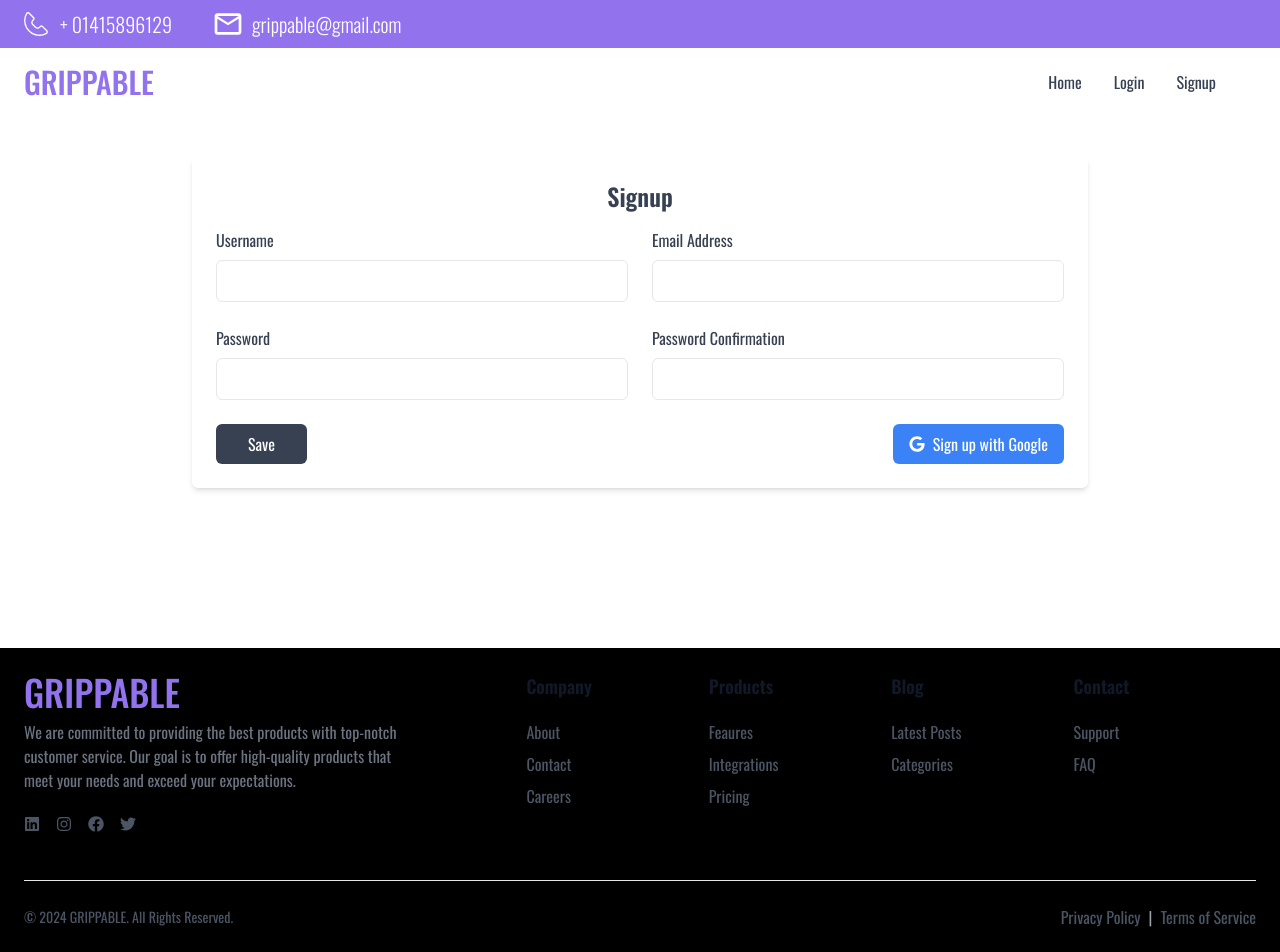
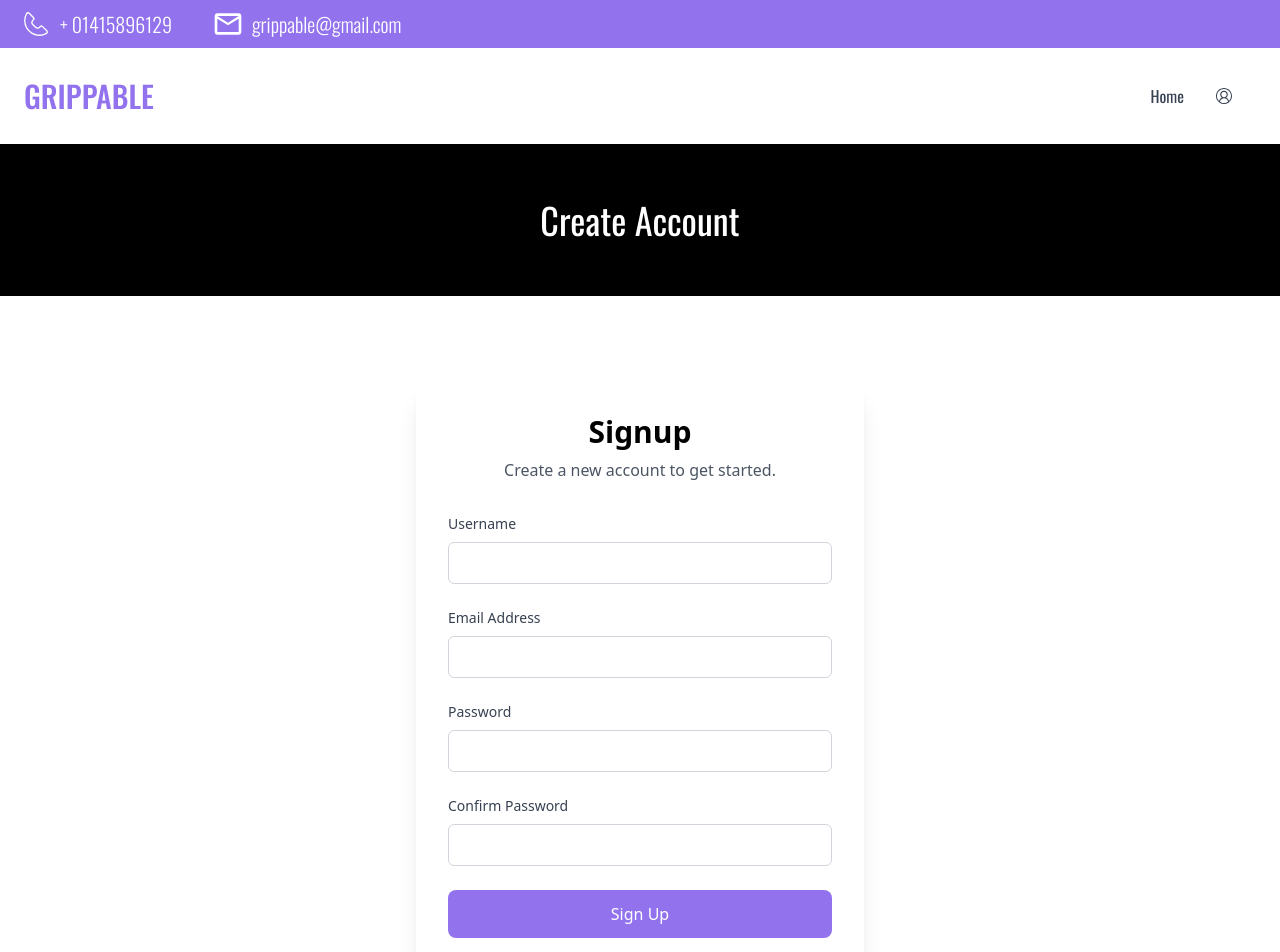
Before and after one commit to AyonJR/Assignment10-JobTask, a React (Vite) app: page /signup in a window 1280 px wide. Shown: the top 952 px of the page. Built offline with nearby package versions, Linux system fonts and the light colour scheme; no server answers; a web font is replaced by a local one.

Commit message:
added the singup styles

```diff
--- a/src/Authentication/Login.jsx
+++ b/src/Authentication/Login.jsx
@@ -1,5 +1,5 @@
 import React, { useContext } from "react";
-import { useNavigate } from "react-router-dom";
+import { Link, useNavigate } from "react-router-dom";
 import { FaGoogle } from "react-icons/fa";
 import { AuthContext } from "../AuthProvider/AuthProvider";
 
@@ -33,15 +33,29 @@ export default function Login() {
   };
 
   return (
-        <div className="flex items-center justify-center min-h-screen bg-gray-100">
+    <div>
+      <div className="bg-black">
+        <h1 className="text-2xl sm:text-3xl lg:text-4xl p-6 lg:p-14 font-normal text-center mb-6 lg:mb-10 text-white custom-font">
+          Account
+        </h1>
+      </div>
+      {/* login card */}
+      <div className="flex items-center justify-center min-h-screen ">
         <section className="w-full max-w-md p-8 mx-auto bg-white rounded-lg shadow-xl">
           <div className="text-center mb-8">
             <h2 className="text-3xl font-bold text-black">Login</h2>
-                    <p className="mt-2 text-gray-600">Welcome back! Please enter your details.</p>
+            <p className="mt-2 text-gray-600">
+              Welcome back! Please enter your details.
+            </p>
           </div>
           <form onSubmit={handleLogin}>
             <div className="mb-6">
-                        <label className="block text-sm font-medium text-gray-700" htmlFor="emailAddress">Email Address</label>
+              <label
+                className="block text-sm font-medium text-gray-700"
+                htmlFor="emailAddress"
+              >
+                Email Address
+              </label>
               <input
                 id="emailAddress"
                 type="email"
@@ -50,7 +64,12 @@ export default function Login() {
               />
             </div>
             <div className="mb-6">
-                        <label className="block text-sm font-medium text-gray-700" htmlFor="password">Password</label>
+              <label
+                className="block text-sm font-medium text-gray-700"
+                htmlFor="password"
+              >
+                Password
+              </label>
               <input
                 id="password"
                 type="password"
@@ -76,7 +95,11 @@ export default function Login() {
               <FaGoogle className="mr-2" /> Sign in with Google
             </button>
           </div>
+          <div className="flex justify-center mt-6">
+            <p>Don't have an account?<span className="text-customPurple font-bold underline"><Link to={'/signup'}>Sign Up</Link></span> </p>
+          </div>
         </section>
+      </div>
     </div>
   );
 }
--- a/src/Authentication/Signup.jsx
+++ b/src/Authentication/Signup.jsx
@@ -1,6 +1,6 @@
 import { useContext } from "react";
+import { Link, useNavigate } from "react-router-dom";
 import { FaGoogle } from "react-icons/fa";
-import { useNavigate } from "react-router-dom";
 import { AuthContext } from "../AuthProvider/AuthProvider";
 
 const Signup = () => {
@@ -38,18 +38,25 @@ const Signup = () => {
   };
 
   return (
-        <div className="mt-10 custom-font">
-            <section className="max-w-4xl p-6 mx-auto bg-white rounded-md shadow-md dark:bg-gray-800">
-                <div className="flex justify-center">
-                    <h2 className="text-2xl font-semibold text-gray-700 capitalize dark:text-white">
-                        Signup
-                    </h2>
+    <div>
+      <div className="bg-black">
+        <h1 className="text-2xl sm:text-3xl lg:text-4xl p-6 lg:p-14 font-normal text-center mb-6 lg:mb-10 text-white custom-font">
+          Create Account
+        </h1>
+      </div>
+      {/* Signup card */}
+      <div className="flex items-center justify-center min-h-screen ">
+        <section className="w-full max-w-md p-8 mx-auto bg-white rounded-lg shadow-xl">
+          <div className="text-center mb-8">
+            <h2 className="text-3xl font-bold text-black">Signup</h2>
+            <p className="mt-2 text-gray-600">
+              Create a new account to get started.
+            </p>
           </div>
           <form onSubmit={handleSignup}>
-                    <div className="grid grid-cols-1 gap-6 mt-4 sm:grid-cols-2">
-                        <div>
+            <div className="mb-6">
               <label
-                                className="text-gray-700 dark:text-gray-200"
+                className="block text-sm font-medium text-gray-700"
                 htmlFor="username"
               >
                 Username
@@ -58,13 +65,12 @@ const Signup = () => {
                 id="username"
                 name="username"
                 type="text"
-                                className="block w-full px-4 py-2 mt-2 text-gray-700 bg-white border border-gray-200 rounded-md dark:bg-gray-800 dark:text-gray-300 dark:border-gray-600 focus:border-blue-400 focus:ring-blue-300 focus:ring-opacity-40 dark:focus:border-blue-300 focus:outline-none focus:ring"
+                className="block w-full px-4 py-2 mt-2 text-black bg-white border border-gray-300 rounded-md focus:border-customPurple focus:ring-customPurple focus:ring-opacity-40 focus:outline-none focus:ring"
               />
             </div>
-
-                        <div>
+            <div className="mb-6">
               <label
-                                className="text-gray-700 dark:text-gray-200"
+                className="block text-sm font-medium text-gray-700"
                 htmlFor="emailAddress"
               >
                 Email Address
@@ -73,13 +79,12 @@ const Signup = () => {
                 id="emailAddress"
                 name="email"
                 type="email"
-                                className="block w-full px-4 py-2 mt-2 text-gray-700 bg-white border border-gray-200 rounded-md dark:bg-gray-800 dark:text-gray-300 dark:border-gray-600 focus:border-blue-400 focus:ring-blue-300 focus:ring-opacity-40 dark:focus:border-blue-300 focus:outline-none focus:ring"
+                className="block w-full px-4 py-2 mt-2 text-black bg-white border border-gray-300 rounded-md focus:border-customPurple focus:ring-customPurple focus:ring-opacity-40 focus:outline-none focus:ring"
               />
             </div>
-
-                        <div>
+            <div className="mb-6">
               <label
-                                className="text-gray-700 dark:text-gray-200"
+                className="block text-sm font-medium text-gray-700"
                 htmlFor="password"
               >
                 Password
@@ -88,44 +93,51 @@ const Signup = () => {
                 id="password"
                 name="password"
                 type="password"
-                                className="block w-full px-4 py-2 mt-2 text-gray-700 bg-white border border-gray-200 rounded-md dark:bg-gray-800 dark:text-gray-300 dark:border-gray-600 focus:border-blue-400 focus:ring-blue-300 focus:ring-opacity-40 dark:focus:border-blue-300 focus:outline-none focus:ring"
+                className="block w-full px-4 py-2 mt-2 text-black bg-white border border-gray-300 rounded-md focus:border-customPurple focus:ring-customPurple focus:ring-opacity-40 focus:outline-none focus:ring"
               />
             </div>
-
-                        <div>
+            <div className="mb-6">
               <label
-                                className="text-gray-700 dark:text-gray-200"
+                className="block text-sm font-medium text-gray-700"
                 htmlFor="passwordConfirmation"
               >
-                                Password Confirmation
+                Confirm Password
               </label>
               <input
                 id="passwordConfirmation"
                 name="confirmpassword"
                 type="password"
-                                className="block w-full px-4 py-2 mt-2 text-gray-700 bg-white border border-gray-200 rounded-md dark:bg-gray-800 dark:text-gray-300 dark:border-gray-600 focus:border-blue-400 focus:ring-blue-300 focus:ring-opacity-40 dark:focus:border-blue-300 focus:outline-none focus:ring"
+                className="block w-full px-4 py-2 mt-2 text-black bg-white border border-gray-300 rounded-md focus:border-customPurple focus:ring-customPurple focus:ring-opacity-40 focus:outline-none focus:ring"
               />
             </div>
-                    </div>
-
-                    <div className="flex justify-between items-center mt-6">
+            <div className="flex items-center justify-between">
               <button
                 type="submit"
-                            className="px-8 py-2.5 leading-5 text-white transition-colors duration-300 transform bg-gray-700 rounded-md hover:bg-gray-600 focus:outline-none focus:bg-gray-600"
+                className="w-full px-6 py-3 text-white bg-customPurple rounded-lg hover:bg-indigo-700 focus:outline-none"
               >
-                            Save
-                        </button>
-                        <button
-                            type="button"
-                            onClick={handleGoogleSignup}
-                            className="flex items-center px-4 py-2.5 leading-5 text-white transition-colors duration-300 transform bg-blue-500 rounded-md hover:bg-blue-600 focus:outline-none focus:bg-blue-600"
-                        >
-                            <FaGoogle className="mr-2" />
-                            Sign up with Google
+                Sign Up
               </button>
             </div>
           </form>
+
+          <div className="flex justify-center mt-6">
+            <button
+              onClick={handleGoogleSignup}
+              className="flex items-center px-6 py-3 bg-black text-white rounded-lg hover:bg-gray-800 focus:outline-none"
+            >
+              <FaGoogle className="mr-2" /> Sign up with Google
+            </button>
+          </div>
+          <div className="flex justify-center mt-6">
+            <p>
+              Already have an account?
+              <span className="text-customPurple font-bold underline">
+                <Link to={"/login"}>Login</Link>
+              </span>
+            </p>
+          </div>
         </section>
+      </div>
     </div>
   );
 };
--- a/src/Navbar/Navbar.jsx
+++ b/src/Navbar/Navbar.jsx
@@ -3,6 +3,8 @@ import { Link } from "react-router-dom";
 import { AuthContext } from "../AuthProvider/AuthProvider";
 import { CiPhone } from "react-icons/ci";
 import { MdOutlineMail } from "react-icons/md";
+import { VscAccount } from "react-icons/vsc";
+
 
 
 export default function Navbar() {
@@ -96,7 +98,7 @@ export default function Navbar() {
                 : "opacity-0 -translate-x-full"
             }`}
           >
-            <div className="flex flex-col md:flex-row md:mx-6">
+            <div className="flex gap-4 items-center flex-col md:flex-row md:mx-6">
               <Link to={"/"}>
                 <a className="my-2 text-gray-700 transition-colors duration-300 transform dark:text-gray-700 hover:text-blue-500 dark:hover:text-blue-400 md:mx-4 md:my-0">
                   Home
@@ -114,14 +116,10 @@ export default function Navbar() {
                 </>
               ) : (
                 <>
+
                   <Link to={"/login"}>
                     <a className="my-2 text-gray-700 transition-colors duration-300 transform dark:text-gray-700 hover:text-blue-500 dark:hover:text-blue-400 md:mx-4 md:my-0">
-                      Login
-                    </a>
-                  </Link>
-                  <Link to={"/signup"}>
-                    <a className="my-2 text-gray-700 transition-colors duration-300 transform dark:text-gray-700 hover:text-blue-500 dark:hover:text-blue-400 md:mx-4 md:my-0">
-                      Signup
+                      <VscAccount></VscAccount>
                     </a>
                   </Link>
                 </>
```
Lines whose indentation alone changed are shown as unchanged.
